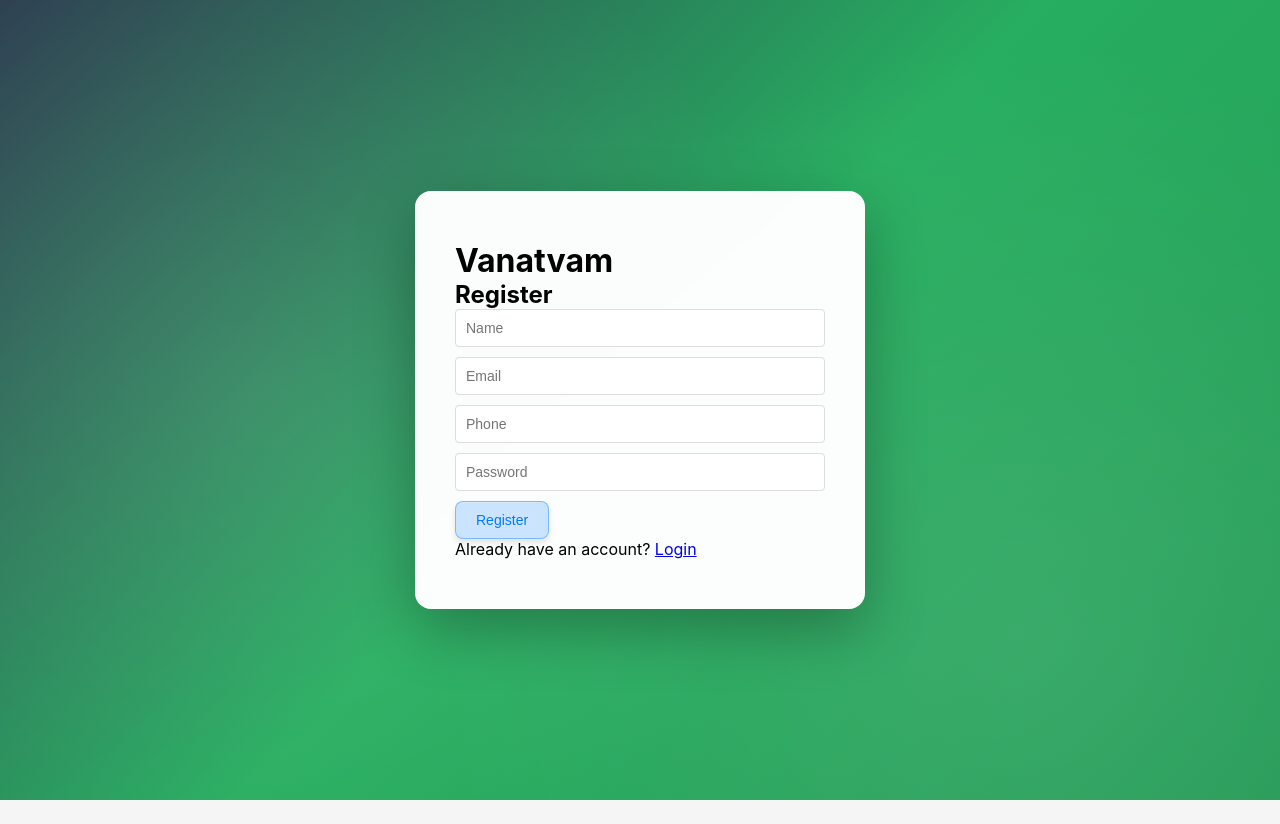
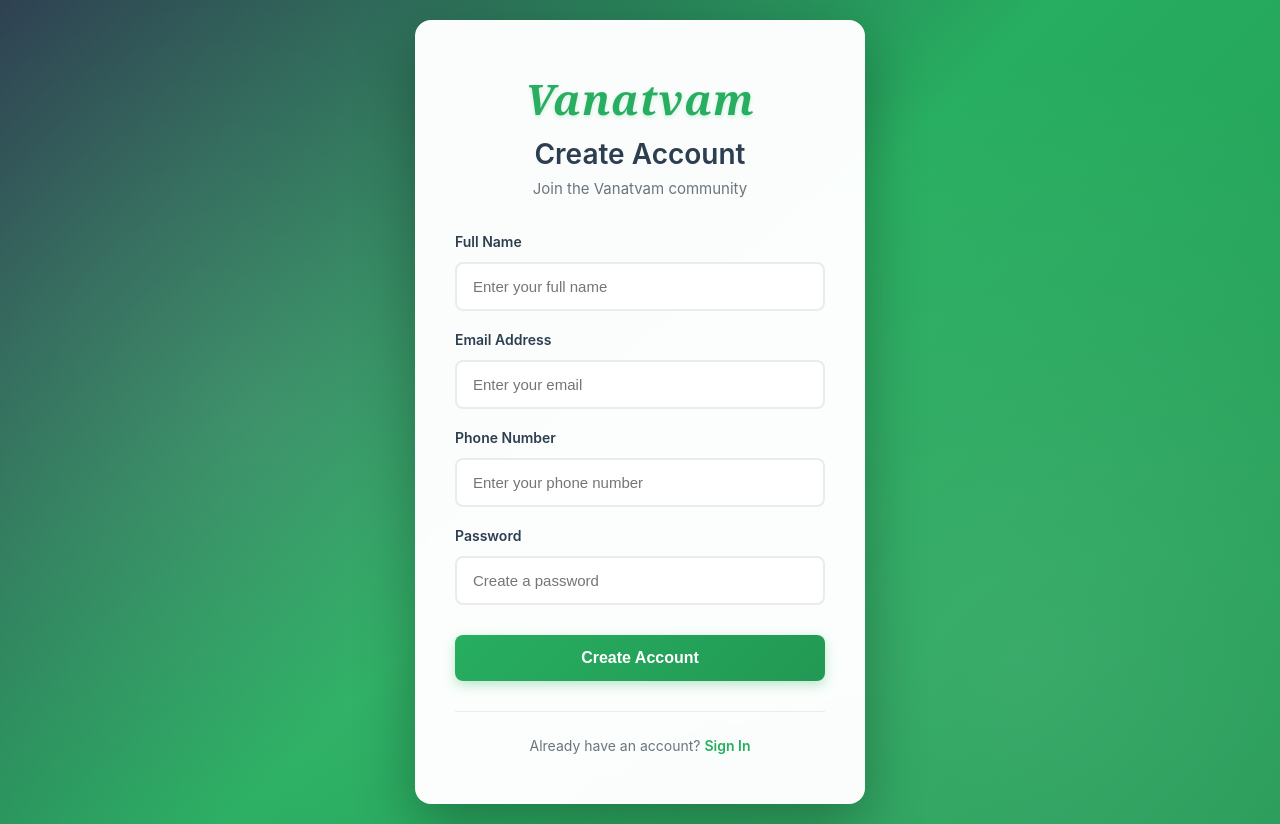
Before and after one commit to RohithCZ1982/Vanatvam-Booking, a React (Create React App) app in the folder frontend/: page /register in a window 1280 px wide. Before the commit the page ends 800 px from the top, so only its background shows below. Built offline with nearby package versions, Linux system fonts and the light colour scheme.

Commit message:
register

```diff
--- a/frontend/src/components/Auth/Register.tsx
+++ b/frontend/src/components/Auth/Register.tsx
@@ -28,7 +28,8 @@ const Register: React.FC = () => {
         navigate('/login');
       }, 2000);
     } catch (err: any) {
-      setError(err.response?.data?.detail || 'Registration failed');
+      const errorMessage = err.response?.data?.detail || err.message || 'Registration failed. Please try again.';
+      setError(errorMessage);
     } finally {
       setLoading(false);
     }
@@ -38,8 +39,15 @@ const Register: React.FC = () => {
     return (
       <div className="auth-container">
         <div className="auth-card">
-          <div className="success">
-            Registration successful! Your account is pending verification. Redirecting to login...
+          <div className="auth-header">
+            <h1 className="auth-logo">Vanatvam</h1>
+          </div>
+          <div className="success-message" role="alert">
+            <span className="success-icon">✅</span>
+            <div className="success-content">
+              <div className="success-title">Registration Successful!</div>
+              <div className="success-text">Your account is pending verification. Redirecting to login...</div>
+            </div>
           </div>
         </div>
       </div>
@@ -49,49 +57,109 @@ const Register: React.FC = () => {
   return (
     <div className="auth-container">
       <div className="auth-card">
-        <h1>Vanatvam</h1>
-        <h2>Register</h2>
-        {error && <div className="error">{error}</div>}
-        <form onSubmit={handleSubmit}>
+        <div className="auth-header">
+          <h1 className="auth-logo">Vanatvam</h1>
+          <h2 className="auth-subtitle">Create Account</h2>
+          <p className="auth-description">Join the Vanatvam community</p>
+        </div>
+
+        {error && (
+          <div className="error-message" role="alert">
+            <span className="error-icon">⚠️</span>
+            <span className="error-text">{error}</span>
+          </div>
+        )}
+
+        <form onSubmit={handleSubmit} className="auth-form">
+          <div className="input-group">
+            <label htmlFor="name">Full Name</label>
             <input
+              id="name"
               type="text"
-            placeholder="Name"
+              placeholder="Enter your full name"
               value={formData.name}
-            onChange={(e) => setFormData({ ...formData, name: e.target.value })}
+              onChange={(e) => {
+                setFormData({ ...formData, name: e.target.value });
+                setError(''); // Clear error when user types
+              }}
               required
-            className="input"
+              className={`auth-input ${error ? 'input-error' : ''}`}
+              disabled={loading}
             />
+          </div>
+
+          <div className="input-group">
+            <label htmlFor="email">Email Address</label>
             <input
+              id="email"
               type="email"
-            placeholder="Email"
+              placeholder="Enter your email"
               value={formData.email}
-            onChange={(e) => setFormData({ ...formData, email: e.target.value })}
+              onChange={(e) => {
+                setFormData({ ...formData, email: e.target.value });
+                setError(''); // Clear error when user types
+              }}
               required
-            className="input"
+              className={`auth-input ${error ? 'input-error' : ''}`}
+              disabled={loading}
             />
+          </div>
+
+          <div className="input-group">
+            <label htmlFor="phone">Phone Number</label>
             <input
+              id="phone"
               type="tel"
-            placeholder="Phone"
+              placeholder="Enter your phone number"
               value={formData.phone}
-            onChange={(e) => setFormData({ ...formData, phone: e.target.value })}
+              onChange={(e) => {
+                setFormData({ ...formData, phone: e.target.value });
+                setError(''); // Clear error when user types
+              }}
               required
-            className="input"
+              className={`auth-input ${error ? 'input-error' : ''}`}
+              disabled={loading}
             />
+          </div>
+
+          <div className="input-group">
+            <label htmlFor="password">Password</label>
             <input
+              id="password"
               type="password"
-            placeholder="Password"
+              placeholder="Create a password"
               value={formData.password}
-            onChange={(e) => setFormData({ ...formData, password: e.target.value })}
+              onChange={(e) => {
+                setFormData({ ...formData, password: e.target.value });
+                setError(''); // Clear error when user types
+              }}
               required
-            className="input"
+              className={`auth-input ${error ? 'input-error' : ''}`}
+              disabled={loading}
             />
-          <button type="submit" className="btn btn-primary" disabled={loading}>
-            {loading ? 'Registering...' : 'Register'}
+          </div>
+
+          <button
+            type="submit"
+            className="auth-button"
+            disabled={loading}
+          >
+            {loading ? (
+              <>
+                <span className="spinner"></span>
+                Creating Account...
+              </>
+            ) : (
+              'Create Account'
+            )}
           </button>
         </form>
+
+        <div className="auth-footer">
           <p>
-          Already have an account? <a href="/login">Login</a>
+            Already have an account? <a href="/login">Sign In</a>
           </p>
+        </div>
       </div>
     </div>
   );
```
Also changed, not shown: 1 other file (tests, documents, lock files or other folders). Lines whose indentation alone changed are shown as unchanged.
